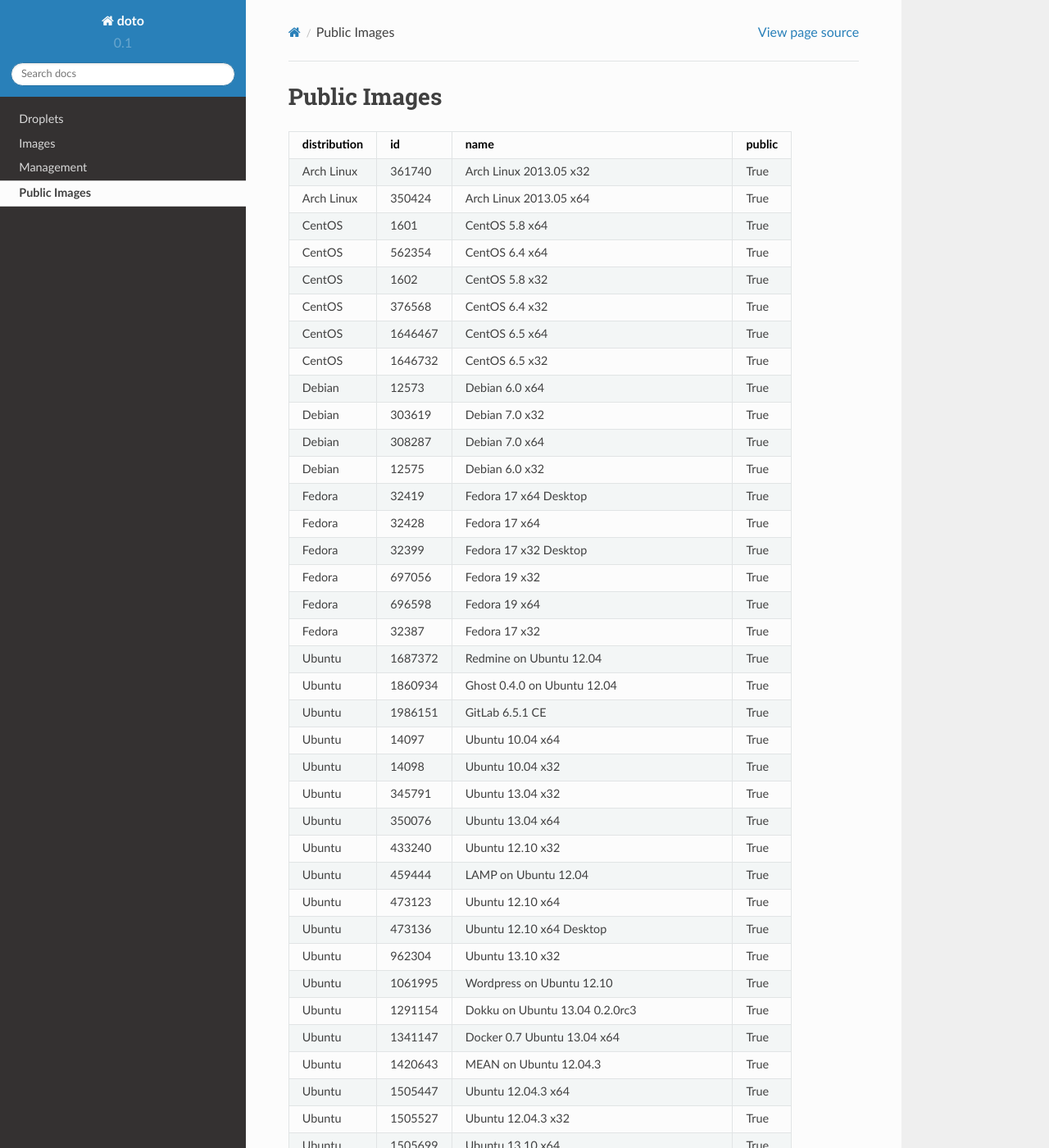
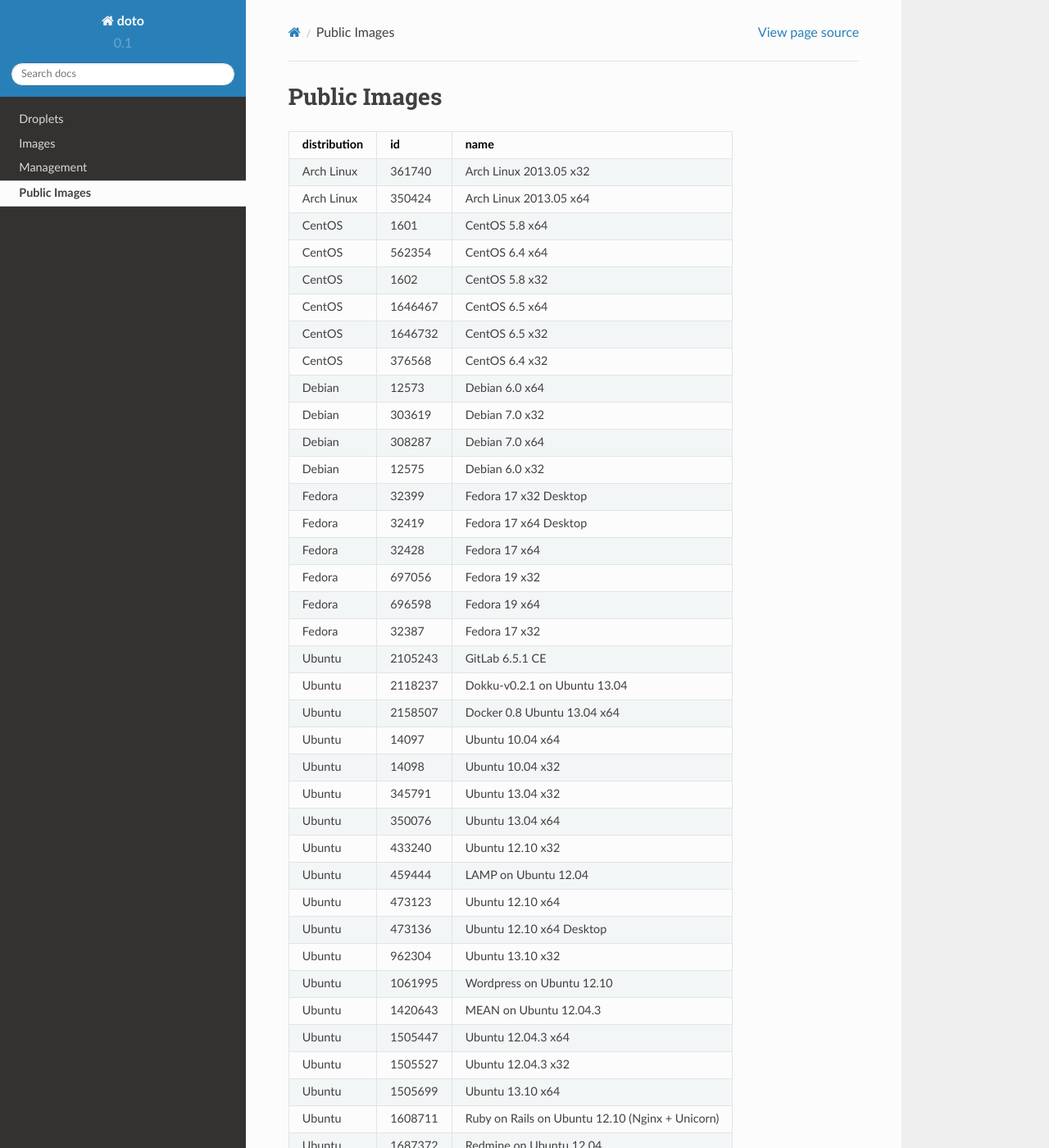
Before and after one commit to quasiben/doto, a Sphinx documentation site: the page built from doc/source/PublicImages.rst, in a window 1280 px wide and 1400 px high. Shown: the whole window at 82% size. Built offline with Sphinx 7.4.7 and the Read the Docs theme 2.0.0, drawn with Linux system fonts in a browser that asks for light colours; some of the changed text lies outside the part shown.

Commit message:
updating docs and requirements

```diff
--- a/doc/source/Images.rst
+++ b/doc/source/Images.rst
@@ -12,24 +12,43 @@
 
 ::
 
-    d0.create_snapshot(name='My New Snapshot')
+    >>>d0.create_snapshot(name='My New Snapshot')
 
 Getting a specific image
 ------------------------
 
 ::
 
-    image = d0.get_image(1860934)
+    >>>images = d0.get_image(1860934)
 
 Getting all images
 ------------------
 
 ::
 
-        df_imgs = d0.get_all_images()
+    >>>images = d0.get_all_images()
 
-        df_imgs.sort('distribution',inplace=True)
-        print df_imgs.head()
+    >>>images
+    [Image:490208,
+     Image:568111,
+     Image:633923,
+     Image:714697,
+     Image:1420886,
+     Image:1898676,
+     Image:2003826,...]
+
+    >>>d0.get_all_images(table=True)
+    | Ubuntu       | None | True   | 1505699 | Ubuntu 13.10 x64                                |
+    | Ubuntu       | None | True   | 1608711 | Ruby on Rails on Ubuntu 12.10 (Nginx + Unicorn) |
+    | CentOS       | None | True   | 1646467 | CentOS 6.5 x64                                  |
+    | CentOS       | None | True   | 1646732 | CentOS 6.5 x32                                  |
+    | Ubuntu       | None | True   | 1687372 | Redmine on Ubuntu 12.04                         |
+    | Ubuntu       | None | True   | 1860934 | Ghost 0.4.0 on Ubuntu 12.04                     |
+    | Ubuntu       | None | True   | 2105243 | GitLab 6.5.1 CE                                 |
+    | Ubuntu       | None | True   | 2118237 | Dokku-v0.2.1 on Ubuntu 13.04                    |
+    | Ubuntu       | None | True   | 2158507 | Docker 0.8 Ubuntu 13.04 x64                     |
+    ...
+
 
 
 Image API
--- a/doc/source/PublicImages.rst
+++ b/doc/source/PublicImages.rst
@@ -1,45 +1,45 @@
 Public Images
 =============
 
-============ ======= =============================================== ======
-distribution id      name                                            public
-============ ======= =============================================== ======
-Arch Linux   361740  Arch Linux 2013.05 x32                          True
-Arch Linux   350424  Arch Linux 2013.05 x64                          True
-CentOS       1601    CentOS 5.8 x64                                  True
-CentOS       562354  CentOS 6.4 x64                                  True
-CentOS       1602    CentOS 5.8 x32                                  True
-CentOS       376568  CentOS 6.4 x32                                  True
-CentOS       1646467 CentOS 6.5 x64                                  True
-CentOS       1646732 CentOS 6.5 x32                                  True
-Debian       12573   Debian 6.0 x64                                  True
-Debian       303619  Debian 7.0 x32                                  True
-Debian       308287  Debian 7.0 x64                                  True
-Debian       12575   Debian 6.0 x32                                  True
-Fedora       32419   Fedora 17 x64 Desktop                           True
-Fedora       32428   Fedora 17 x64                                   True
-Fedora       32399   Fedora 17 x32 Desktop                           True
-Fedora       697056  Fedora 19 x32                                   True
-Fedora       696598  Fedora 19 x64                                   True
-Fedora       32387   Fedora 17 x32                                   True
-Ubuntu       1687372 Redmine on Ubuntu 12.04                         True
-Ubuntu       1860934 Ghost 0.4.0 on Ubuntu 12.04                     True
-Ubuntu       1986151 GitLab 6.5.1 CE                                 True
-Ubuntu       14097   Ubuntu 10.04 x64                                True
-Ubuntu       14098   Ubuntu 10.04 x32                                True
-Ubuntu       345791  Ubuntu 13.04 x32                                True
-Ubuntu       350076  Ubuntu 13.04 x64                                True
-Ubuntu       433240  Ubuntu 12.10 x32                                True
-Ubuntu       459444  LAMP on Ubuntu 12.04                            True
-Ubuntu       473123  Ubuntu 12.10 x64                                True
-Ubuntu       473136  Ubuntu 12.10 x64 Desktop                        True
-Ubuntu       962304  Ubuntu 13.10 x32                                True
-Ubuntu       1061995 Wordpress on Ubuntu 12.10                       True
-Ubuntu       1291154 Dokku on Ubuntu 13.04 0.2.0rc3                  True
-Ubuntu       1341147 Docker 0.7 Ubuntu 13.04 x64                     True
-Ubuntu       1420643 MEAN on Ubuntu 12.04.3                          True
-Ubuntu       1505447 Ubuntu 12.04.3 x64                              True
-Ubuntu       1505527 Ubuntu 12.04.3 x32                              True
-Ubuntu       1505699 Ubuntu 13.10 x64                                True
-Ubuntu       1608711 Ruby on Rails on Ubuntu 12.10 (Nginx + Unicorn) True
-============ ======= =============================================== ======
+============ ======= ===============================================
+distribution id      name
+============ ======= ===============================================
+Arch Linux   361740  Arch Linux 2013.05 x32
+Arch Linux   350424  Arch Linux 2013.05 x64
+CentOS       1601    CentOS 5.8 x64
+CentOS       562354  CentOS 6.4 x64
+CentOS       1602    CentOS 5.8 x32
+CentOS       1646467 CentOS 6.5 x64
+CentOS       1646732 CentOS 6.5 x32
+CentOS       376568  CentOS 6.4 x32
+Debian       12573   Debian 6.0 x64
+Debian       303619  Debian 7.0 x32
+Debian       308287  Debian 7.0 x64
+Debian       12575   Debian 6.0 x32
+Fedora       32399   Fedora 17 x32 Desktop
+Fedora       32419   Fedora 17 x64 Desktop
+Fedora       32428   Fedora 17 x64
+Fedora       697056  Fedora 19 x32
+Fedora       696598  Fedora 19 x64
+Fedora       32387   Fedora 17 x32
+Ubuntu       2105243 GitLab 6.5.1 CE
+Ubuntu       2118237 Dokku-v0.2.1 on Ubuntu 13.04
+Ubuntu       2158507 Docker 0.8 Ubuntu 13.04 x64
+Ubuntu       14097   Ubuntu 10.04 x64
+Ubuntu       14098   Ubuntu 10.04 x32
+Ubuntu       345791  Ubuntu 13.04 x32
+Ubuntu       350076  Ubuntu 13.04 x64
+Ubuntu       433240  Ubuntu 12.10 x32
+Ubuntu       459444  LAMP on Ubuntu 12.04
+Ubuntu       473123  Ubuntu 12.10 x64
+Ubuntu       473136  Ubuntu 12.10 x64 Desktop
+Ubuntu       962304  Ubuntu 13.10 x32
+Ubuntu       1061995 Wordpress on Ubuntu 12.10
+Ubuntu       1420643 MEAN on Ubuntu 12.04.3
+Ubuntu       1505447 Ubuntu 12.04.3 x64
+Ubuntu       1505527 Ubuntu 12.04.3 x32
+Ubuntu       1505699 Ubuntu 13.10 x64
+Ubuntu       1608711 Ruby on Rails on Ubuntu 12.10 (Nginx + Unicorn)
+Ubuntu       1687372 Redmine on Ubuntu 12.04
+Ubuntu       1860934 Ghost 0.4.0 on Ubuntu 12.04
+============ ======= ===============================================
```
Also changed, not shown: README.md (+38 -35 lines), doc/source/index.rst (+43 -31 lines), doto/__init__.py (+9 -2 lines), .travis.yml.
